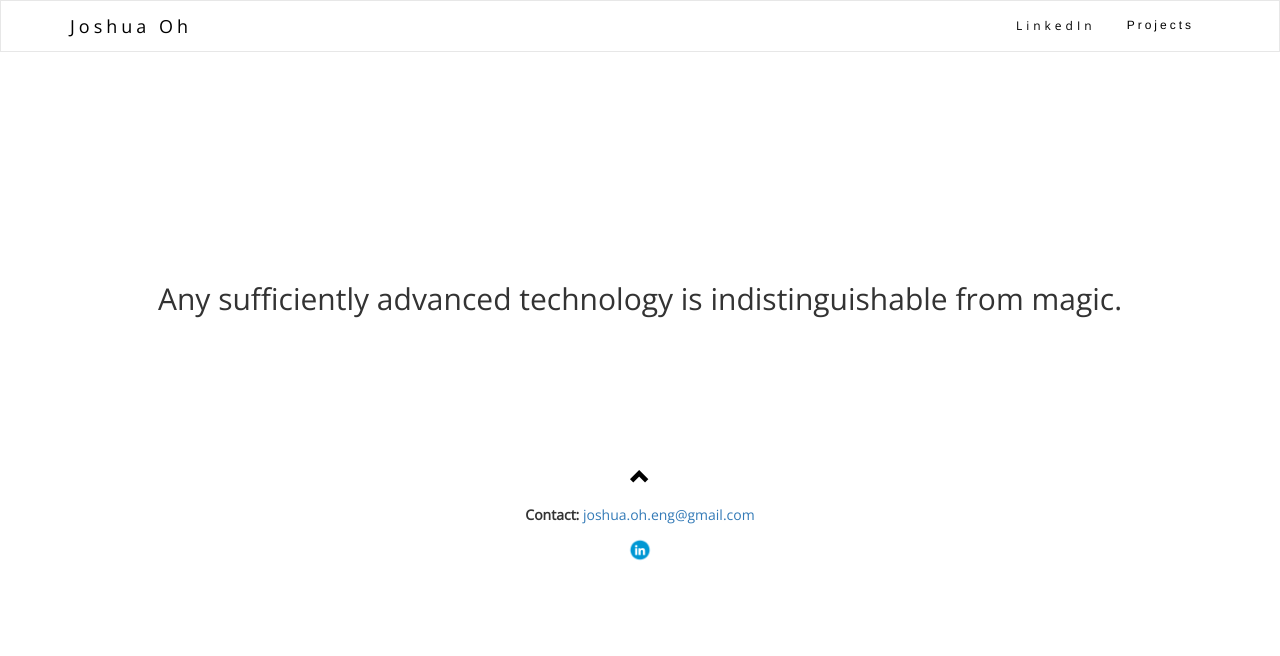
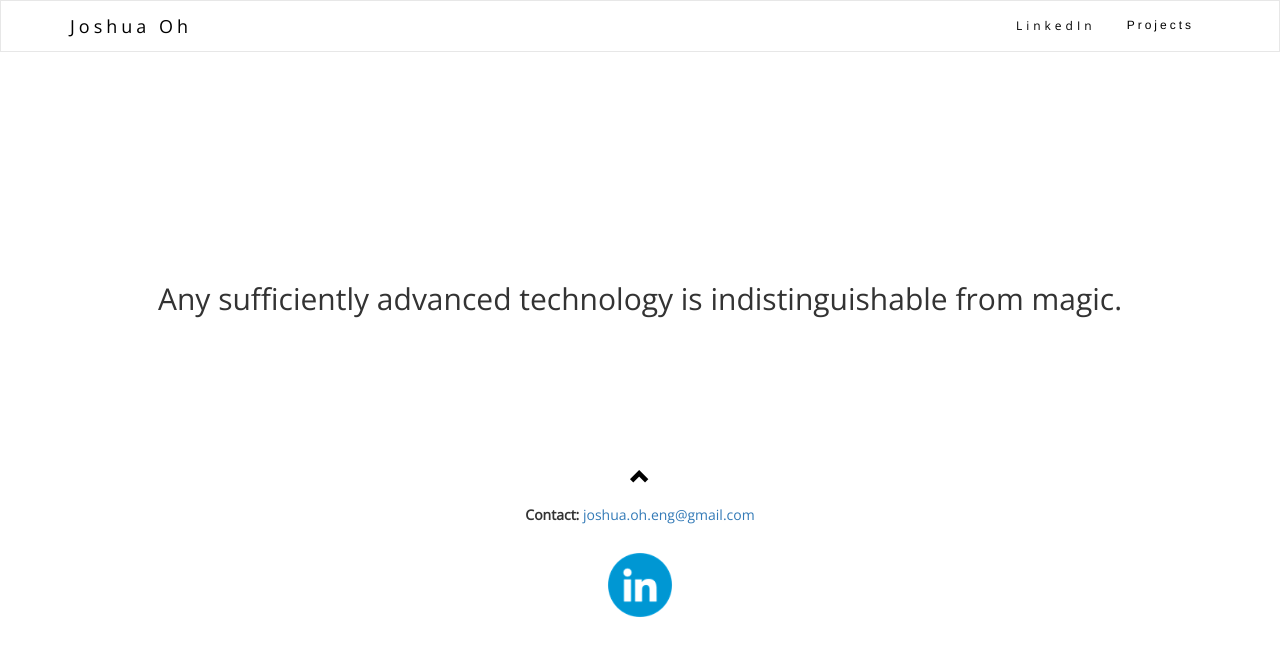
Before and after one commit to joshuaoh/joshuaoh.github.io, a plain HTML site: page index.html in a window 1280 px wide. Drawn offline with nearby package versions, Linux system fonts and the light colour scheme.

Commit message:
Update index.html

```diff
--- a/index.html
+++ b/index.html
@@ -172,7 +172,7 @@ footer .glyphicon {
   </a>
 
   <p><b>Contact: </b><a href="mailto:joshua.oh.eng@gmail.com">joshua.oh.eng@gmail.com</a></p>
-  <a href="https://www.linkedin.com/in/joshoh/" target="_blank"><img src="linkedin.png" width="30" height="30"></a>
+  <a href="https://www.linkedin.com/in/joshoh/" target="_blank"><img src="linkedin.png" width="100" height="100"></a>
 </footer>
 
 
```
